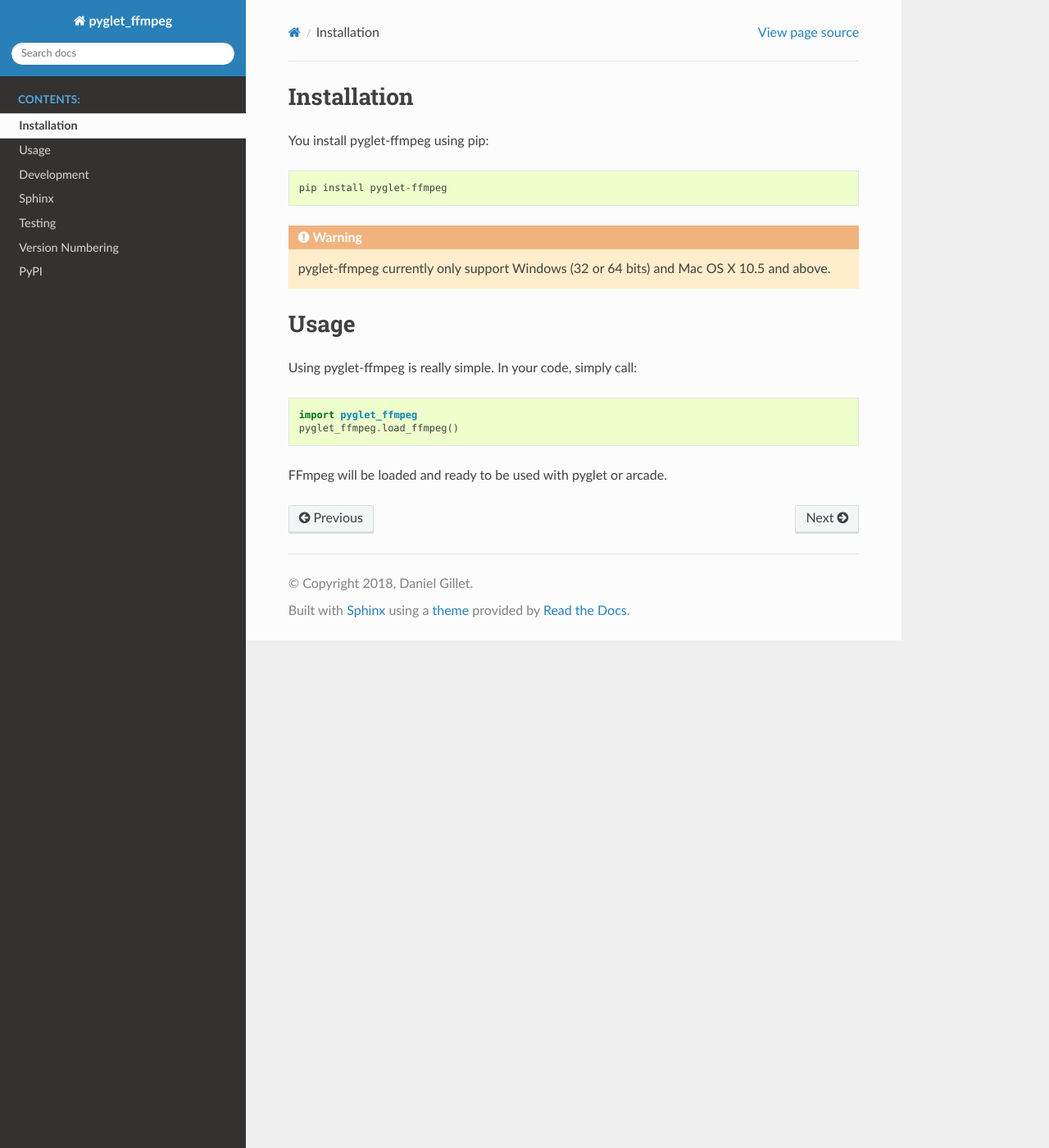
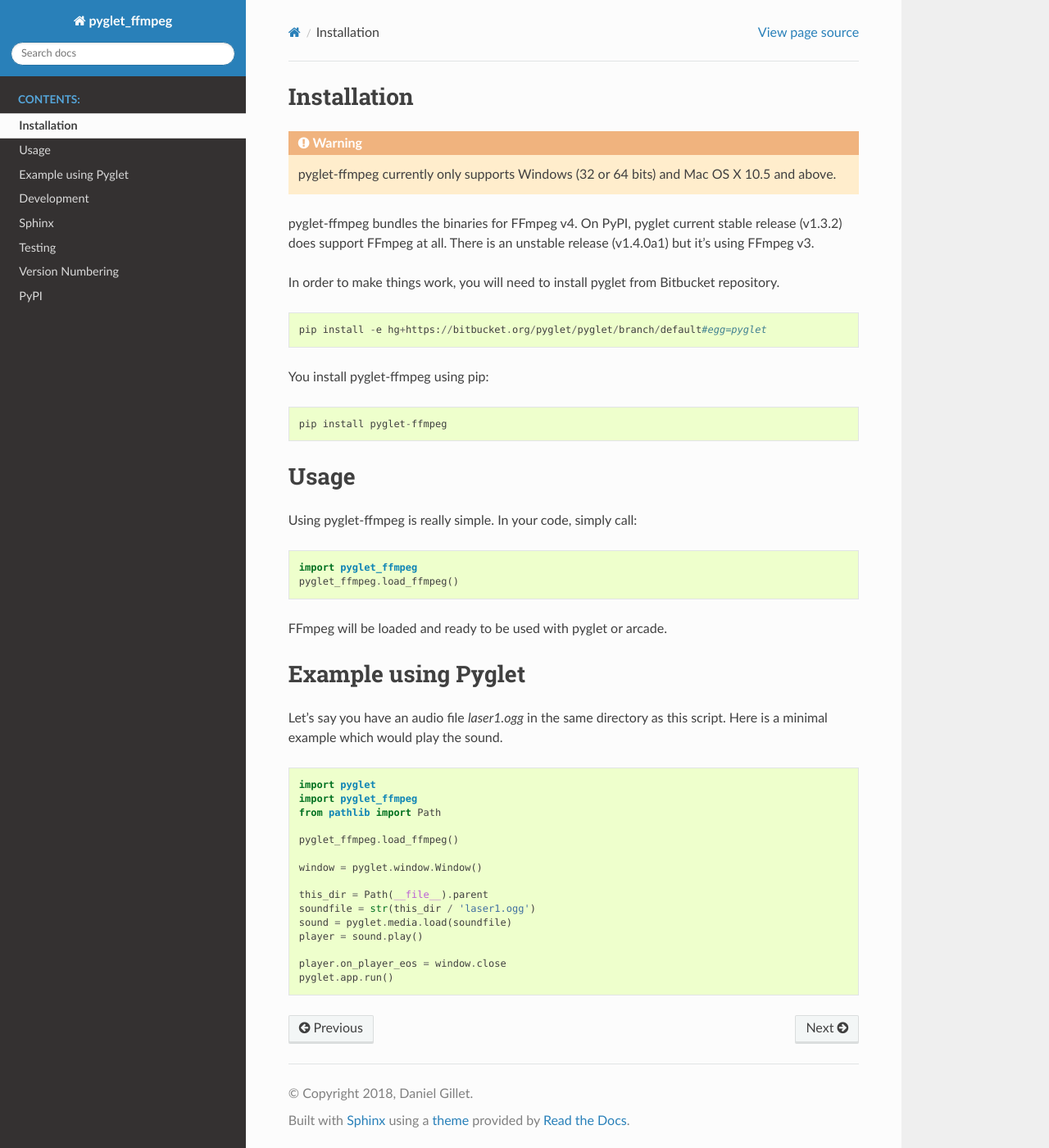
Before and after one commit to pythonarcade/pyglet-ffmpeg, a Sphinx documentation site: the page built from doc/usage.rst, in a window 1280 px wide and 1400 px high. Shown: the whole window at 82% size. Built offline with Sphinx 7.4.7 and the Read the Docs theme 2.0.0, drawn with Linux system fonts in a browser that asks for light colours.

Commit message:
doc: Add usage documentation.

```diff
--- a/doc/usage.rst
+++ b/doc/usage.rst
@@ -1,14 +1,23 @@
 Installation
 ============
+
+.. warning::
+
+    pyglet-ffmpeg currently only supports Windows (32 or 64 bits) and Mac OS X 10.5
+    and above.
+
+pyglet-ffmpeg bundles the binaries for FFmpeg v4. On PyPI, pyglet current stable
+release (v1.3.2) does support FFmpeg at all. There is an unstable release (v1.4.0a1)
+but it's using FFmpeg v3.
+
+In order to make things work, you will need to install pyglet from Bitbucket
+repository. ::
+
+    pip install -e hg+https://bitbucket.org/pyglet/pyglet/branch/default#egg=pyglet
 
 You install pyglet-ffmpeg using pip: ::
 
     pip install pyglet-ffmpeg
-
-.. warning::
-
-    pyglet-ffmpeg currently only support Windows (32 or 64 bits) and Mac OS X 10.5
-    and above.
 
 Usage
 =====
@@ -19,3 +28,27 @@
     pyglet_ffmpeg.load_ffmpeg()
 
 FFmpeg will be loaded and ready to be used with pyglet or arcade.
+
+Example using Pyglet
+====================
+
+Let's say you have an audio file `laser1.ogg` in the same directory as this script.
+Here is a minimal example which would play the sound.
+
+.. code::
+
+    import pyglet
+    import pyglet_ffmpeg
+    from pathlib import Path
+
+    pyglet_ffmpeg.load_ffmpeg()
+
+    window = pyglet.window.Window()
+
+    this_dir = Path(__file__).parent
+    soundfile = str(this_dir / 'laser1.ogg')
+    sound = pyglet.media.load(soundfile)
+    player = sound.play()
+
+    player.on_player_eos = window.close
+    pyglet.app.run()
```
